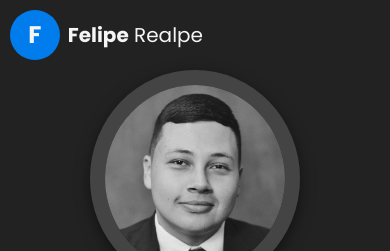
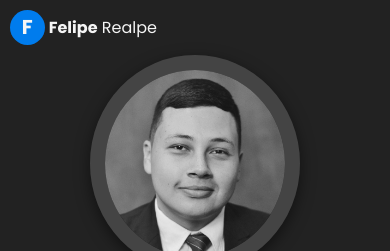
Before and after one commit to FelipeRealp/feliperealp.com, a plain HTML site: page index.html in a window 390 px wide. Shown: the top 251 px of the page. Drawn offline with Linux system fonts and the light colour scheme.

Commit message:
Segundo Commit. Arreglando Margenes

```diff
--- a/style.css
+++ b/style.css
@@ -21,7 +21,7 @@ body {
 header {
     width: 100%;
     padding: 2.5% 2.5%;
-    font-size: 1.25rem;
+    font-size: 1rem;
 }
 
 .icon {
@@ -29,11 +29,11 @@ header {
     justify-content: center;
     align-items: center;
     font-weight: bold;
-    font-size: 1.5rem;
+    font-size: 1.25rem;
     background-color: #007CED;
     border-radius: 50%;
-    width: 50px;
-    height: 50px;
+    width: 35px;
+    height: 35px;
 }
 
 .bold {
@@ -45,7 +45,7 @@ header a {
     align-items: center;
     color: inherit;
     text-decoration: none;
-    gap: 0.5rem;
+    gap: 0.25rem;
 }
 
 
@@ -55,7 +55,7 @@ header a {
     align-items: center;
     width: 90%;
     margin: auto;
-
+    padding-bottom: 1.5rem;
 }
 
 .card-felipe {
@@ -127,6 +127,11 @@ header a {
         border-radius: 0;
     }
 
+    body {
+        background-color: #222222;
+        color: #F5F5F5;
+    }
+
 }
 
 @media (max-width: 768px) {
```
